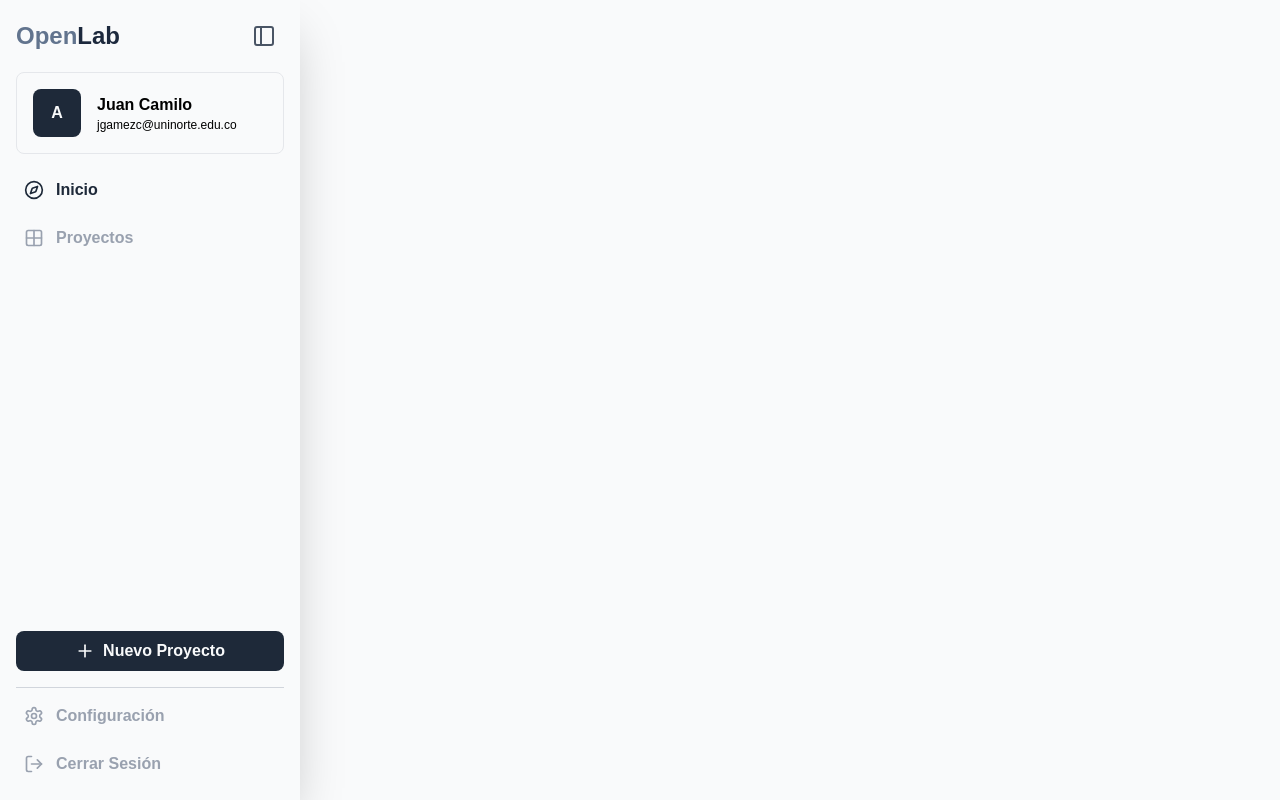
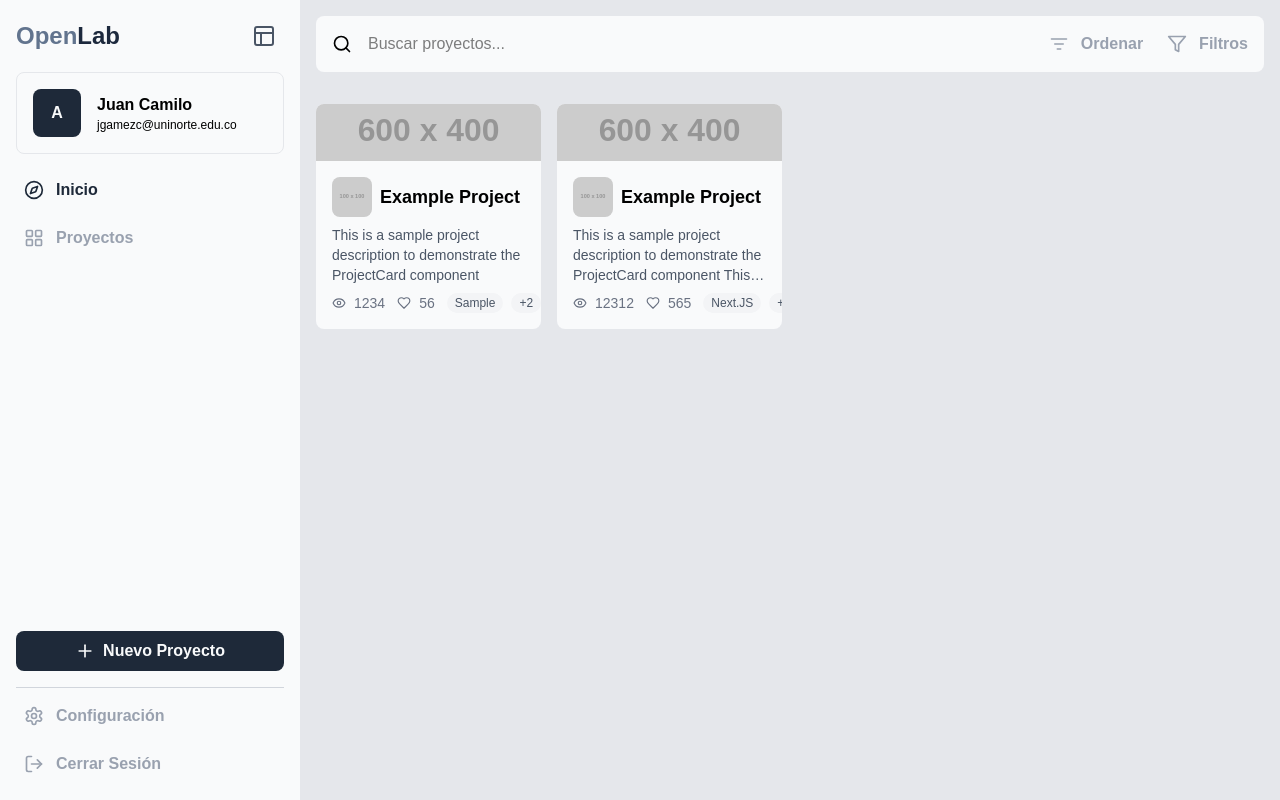
Before and after one commit to SrParavel/open-lab, an Astro site: page / in a window 1280 px wide. Built offline with nearby package versions, Linux system fonts and the light colour scheme; Astro itself is replaced by a stand-in of ours; placeholder pictures from the web are drawn by us.

Commit message:
Search and Main done

```diff
--- a/src/components/Aside.tsx
+++ b/src/components/Aside.tsx
@@ -1,4 +1,4 @@
-import { LuPanelLeft } from "react-icons/lu";
+import { LuPanelsTopLeft } from "react-icons/lu";
 import { LuSettings } from "react-icons/lu";
 import { LuLogOut } from "react-icons/lu";
 import { LuPlus } from "react-icons/lu";
@@ -12,10 +12,10 @@ import PrimaryButton from "./PrimaryButton";
 
 function Aside() {
   return (
-    <aside className="p-4 flex flex-col gap-4 justify-between [grid-area:aside] shadow-2xl">
+    <aside className="p-4 flex flex-col gap-4 justify-between [grid-area:aside] bg-gray-50">
       <section className="flex items-center justify-between">
         <Logo></Logo>
-        <IconButton icon={LuPanelLeft} />
+        <IconButton icon={LuPanelsTopLeft} />
       </section>
       <Profile name="Juan Camilo" email="jgamezc@uninorte.edu.co"></Profile>
       <Navigation />
--- /dev/null
+++ b/src/components/Card.tsx
@@ -0,0 +1,10 @@
+interface Props {
+  children: React.ReactNode;
+  className: string;
+}
+
+function Card({ children, className }: Props) {
+  return <article className={`rounded-lg overflow-hidden hover:shadow-lg ${className}`}>{children}</article>;
+}
+
+export default Card;
--- a/src/components/Navigation.tsx
+++ b/src/components/Navigation.tsx
@@ -1,5 +1,5 @@
 import { LuCompass } from "react-icons/lu";
-import { LuGrid2X2 } from "react-icons/lu";
+import { LuLayoutGrid } from "react-icons/lu";
 
 import NavButton from "./NavButton";
 
@@ -10,7 +10,7 @@ function Navigation() {
         <NavButton icon={LuCompass} selected={true}>
           Inicio
         </NavButton>
-        <NavButton icon={LuGrid2X2}>Proyectos</NavButton>
+        <NavButton icon={LuLayoutGrid}>Proyectos</NavButton>
       </ul>
     </nav>
   );
--- /dev/null
+++ b/src/components/ProjectCard.tsx
@@ -0,0 +1,56 @@
+import Card from "./Card";
+import { LuEye, LuHeart, LuTag } from "react-icons/lu";
+import Stat from "./Stat";
+
+type ProjectCardProps = {
+  title: string;
+  description: string;
+  views: number;
+  likes: number;
+  picture: string;
+  icon: string;
+  tags: string[];
+};
+
+function ProjectCard({ title, description, views, likes, picture, icon, tags }: ProjectCardProps) {
+  return (
+    <Card className="bg-gray-50 hover:contrast-[95%] transition cursor-pointer aspect-square flex flex-col">
+      <img src={picture || "https://placehold.co/600x400"} alt={title} className="object-cover min-h-0 w-full" />
+
+      <div className="p-4 flex flex-col gap-2">
+        <div className="flex items-center gap-2">
+          <img
+            src={icon || "https://placehold.co/100x100"}
+            alt={`${title} icon`}
+            className="size-10 rounded-lg object-cover"
+          />
+          <h3 className="font-bold text-lg">{title}</h3>
+        </div>
+
+        <div className="min-h-15">
+          <p className="text-sm text-gray-600 line-clamp-3">{description}</p>
+        </div>
+
+        <div className="flex gap-3 text-gray-500 text-sm">
+          <Stat icon={LuEye} value={views} />
+          <Stat icon={LuHeart} value={likes} />
+
+          <div className="flex gap-2">
+            {tags.slice(0, 1).map((tag, index) => (
+              <span key={index} className="px-2 py-0.5 bg-gray-100 text-gray-600 rounded-full text-xs font-medium">
+                {tag}
+              </span>
+            ))}
+            {tags.length > 1 && (
+              <span className="px-2 py-0.5 bg-gray-100 text-gray-600 rounded-full text-xs font-medium">
+                +{tags.length - 1}
+              </span>
+            )}
+          </div>
+        </div>
+      </div>
+    </Card>
+  );
+}
+
+export default ProjectCard;
--- /dev/null
+++ b/src/components/SearchBar.tsx
@@ -0,0 +1,17 @@
+import { LuSearch } from "react-icons/lu";
+import NavButton from "./NavButton";
+import { LuListFilter } from "react-icons/lu";
+import { LuFilter } from "react-icons/lu";
+
+function SearchBar() {
+  return (
+    <div className="bg-gray-50 flex w-full rounded-lg overflow-hidden p-2 items-center gap-2">
+      <LuSearch className="size-5 m-2"></LuSearch>
+      <input type="text" placeholder="Buscar proyectos..." className="outline-none grow" />
+      <NavButton icon={LuListFilter}>Ordenar</NavButton>
+      <NavButton icon={LuFilter}>Filtros</NavButton>
+    </div>
+  );
+}
+
+export default SearchBar;
--- /dev/null
+++ b/src/components/Stat.tsx
@@ -0,0 +1,16 @@
+import type React from "react";
+
+type Props = {
+  icon: React.ComponentType<{ className?: string }>;
+  value: number | string;
+  className?: string;
+};
+
+const Stat = ({ icon: Icon, value, className = "" }: Props) => (
+  <span className={`flex items-center gap-2 ${className}`}>
+    <Icon></Icon>
+    {value}
+  </span>
+);
+
+export default Stat;
--- a/src/layouts/Layout.astro
+++ b/src/layouts/Layout.astro
@@ -1,5 +1,6 @@
 ---
 import Aside from "../components/Aside";
+import SearchBar from "../components/SearchBar";
 import "../styles/global.css";
 // Supports weights 100-900
 import "@fontsource-variable/onest";
@@ -14,10 +15,14 @@ import "@fontsource-variable/onest";
     <meta name="generator" content={Astro.generator} />
     <title>Astro Basics</title>
   </head>
-  <body id="app" class="bg-gray-50">
+  <body id="app" class="bg-gray-200">
     <Aside />
-    <header class="[grid-area:header]"></header>
-    <main class="[grid-area:main]"></main>
+    <header class="[grid-area:header] p-4">
+      <SearchBar />
+    </header>
+    <main class="[grid-area:main] p-4">
+      <slot />
+    </main>
   </body>
 </html>
 
--- /dev/null
+++ b/src/pages/home.astro
@@ -0,0 +1,18 @@
+---
+import ProjectCard from "../components/ProjectCard";
+import Layout from "../layouts/Layout.astro";
+---
+
+<Layout>
+  <section>
+    <ProjectCard
+      title="Example Project"
+      description="This is a sample project description to demonstrate the ProjectCard component"
+      views={1234}
+      likes={56}
+      picture="https://placehold.co/600x400"
+      icon="https://placehold.co/100x100"
+      tags={["Sample", "Demo", "Project"]}
+    />
+  </section>
+</Layout>
--- a/src/pages/index.astro
+++ b/src/pages/index.astro
@@ -1,10 +1,27 @@
 ---
+import ProjectCard from "../components/ProjectCard";
 import Layout from "../layouts/Layout.astro";
-
-// Welcome to Astro! Wondering what to do next? Check out the Astro documentation at https://docs.astro.build
-// Don't want to use any of this? Delete everything in this file, the `assets`, `components`, and `layouts` directories, and start fresh.
 ---
 
 <Layout>
-  <h1>Hello World</h1>
+  <section class="grid grid-cols-4 gap-4">
+    <ProjectCard
+      title="Example Project"
+      description="This is a sample project description to demonstrate the ProjectCard component"
+      views={1234}
+      likes={56}
+      picture="https://placehold.co/600x400"
+      icon="https://placehold.co/100x100"
+      tags={["Sample", "Demo", "Project"]}
+    />
+    <ProjectCard
+      title="Example Project"
+      description="This is a sample project description to demonstrate the ProjectCard component This is a sample project description to demonstrate the ProjectCard component This is a sample project description to demonstrate the ProjectCard component"
+      views={12312}
+      likes={565}
+      picture="https://placehold.co/600x400"
+      icon="https://placehold.co/100x100"
+      tags={["Next.JS", "Demo", "Project"]}
+    />
+  </section>
 </Layout>
```
Also changed, not shown: src/components/Home.tsx (added).
